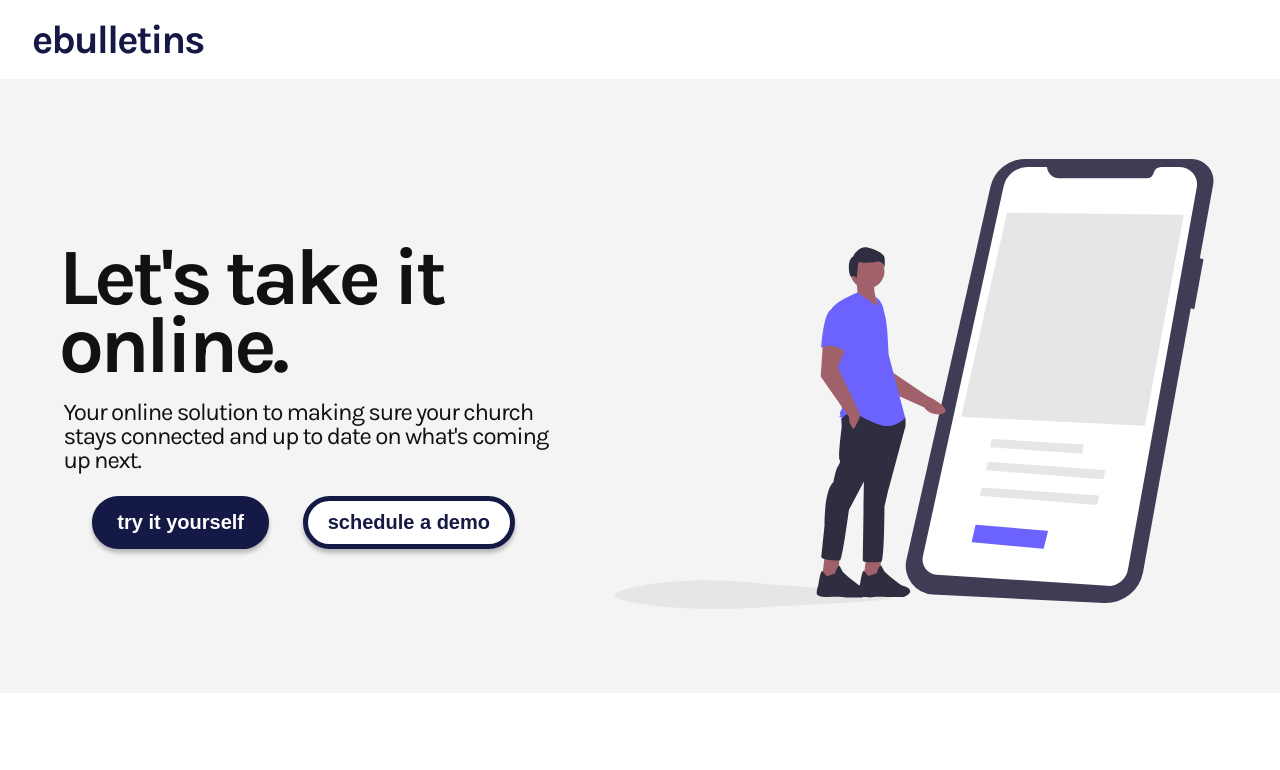
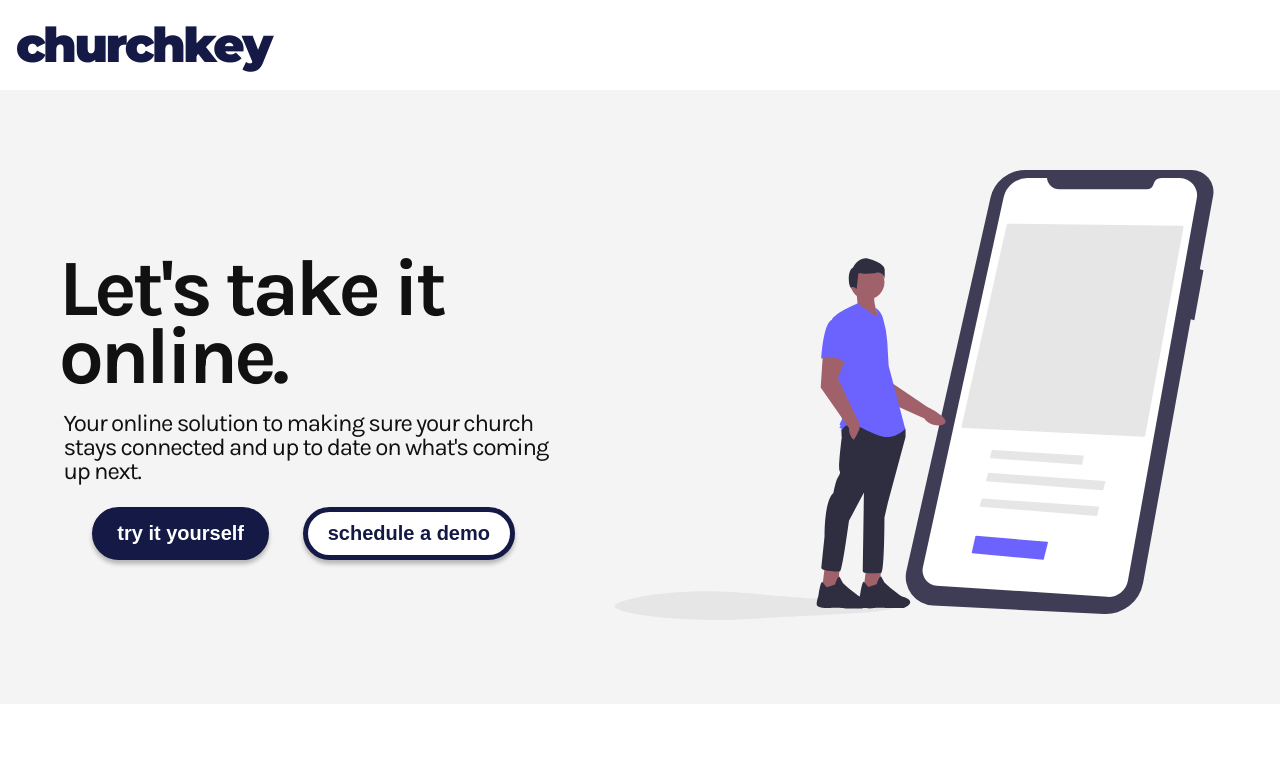
Before and after one commit to andyhong/churchkey.io, a Gatsby site: page / in a window 1280 px wide. Shown: the top 770 px of the page. Built offline with nearby package versions, Linux system fonts and the light colour scheme; Gatsby itself is replaced by a stand-in of ours.

Commit message:
changed branding

```diff
--- a/gatsby-config.js
+++ b/gatsby-config.js
@@ -1,5 +1,6 @@
 module.exports = {
   plugins: [
+    `gatsby-plugin-react-svg`,
     {
       resolve: `gatsby-plugin-prefetch-google-fonts`,
       options: {
@@ -8,14 +9,11 @@ module.exports = {
             family: `Karla`,
             variants: [`400`, `700`],
           },
+          {
+            family: `Montserrat`,
+            variants: [`900`],
+          },
         ],
-      },
-    },
-    {
-      resolve: `gatsby-plugin-react-svg`,
-      options: {
-        rule: {
-        },
       },
     },
   ],
--- a/src/pages/index.js
+++ b/src/pages/index.js
@@ -9,7 +9,7 @@ export default () => (
  <>
     <header>
       <div className="headerWrapper">
-        <h3>ebulletins</h3>
+        <h3>churchkey</h3>
       </div>
     </header>
     <div style={{backgroundColor: '#f4f4f4'}}>
--- a/src/pages/style.css
+++ b/src/pages/style.css
@@ -10,7 +10,7 @@ html {
 
 .headerWrapper {
   max-width: 1280px;
-  padding: 1em 2em;
+  padding: 1em 1em;
   margin: 0 auto;
   display: flex
 }
@@ -45,9 +45,11 @@ h2 {
 }
 
 h3 {
-  font-size: 2.5em;
-  font-weight: 700;
+  font-family: 'Montserrat';
+  font-size: 3em;
+  font-weight: 900;
   color: #151945;
+  letter-spacing: -0.05em;
 }
 
 p {
```
